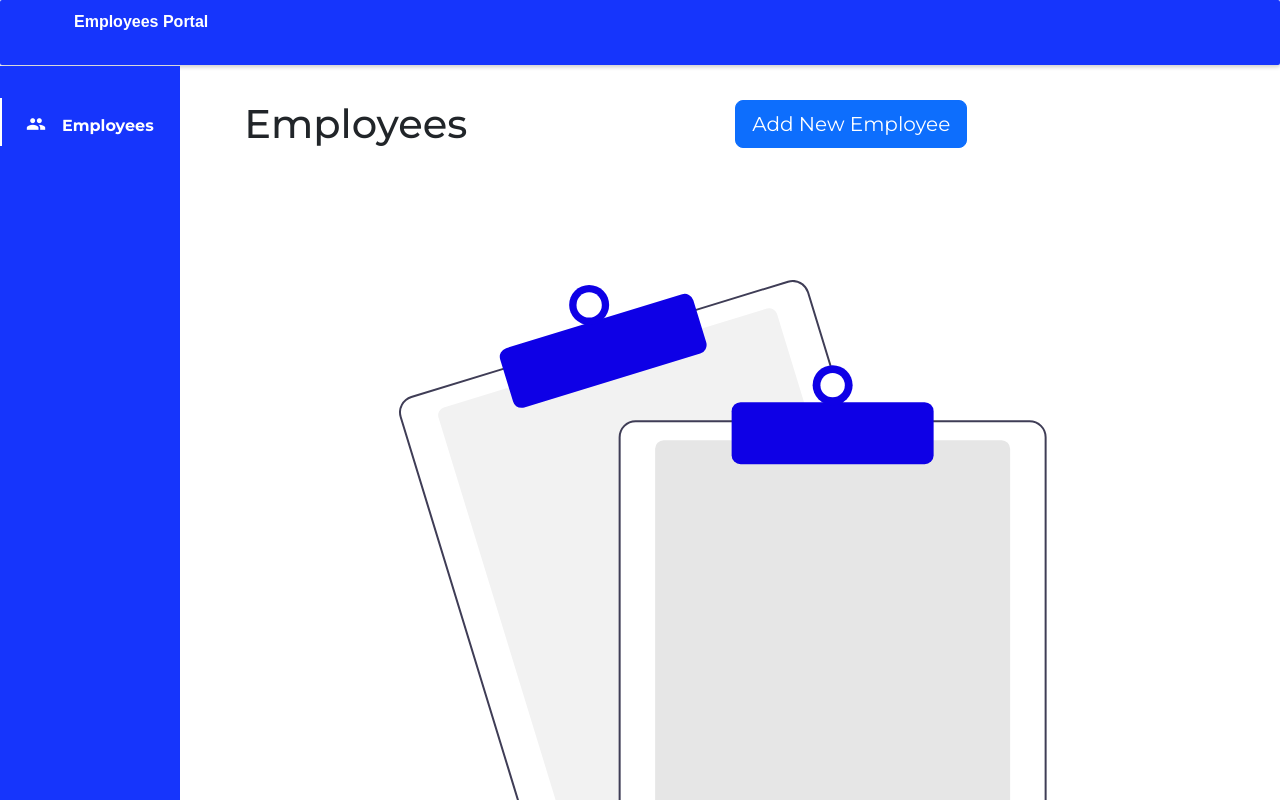
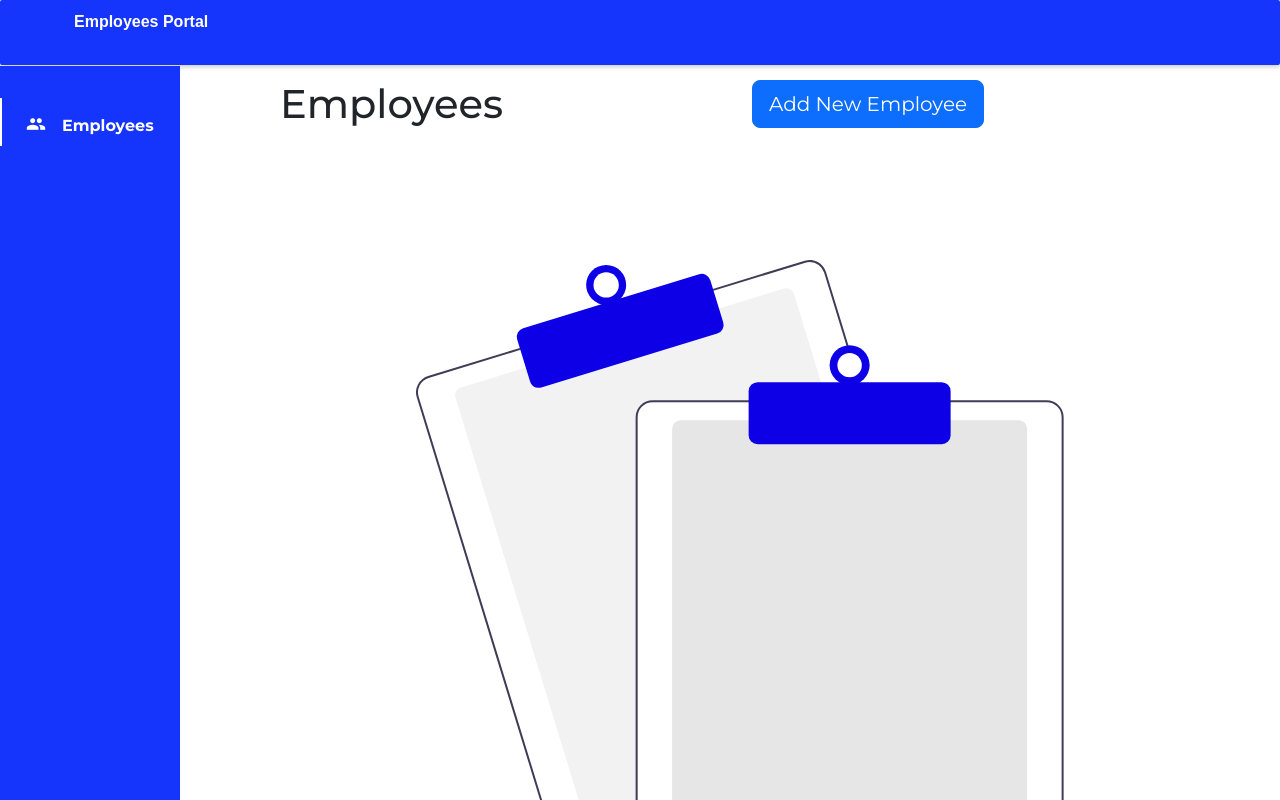
Before and after one commit to SinethembaDlova/employees-portal, a React (Create React App) app: page /employees in a window 1280 px wide. Shown: the top 800 px of the page. Built offline with nearby package versions, Linux system fonts and the light colour scheme; no server answers.

Commit message:
moved container into global styles

```diff
--- a/src/components/Container/index.js
+++ /dev/null
@@ -1,13 +0,0 @@
-import React from 'react';
-import PropTypes from 'prop-types';
-import PageContainer from './index.style';
-
-const Container = ({ children }) => {
-  return <PageContainer> {children}</PageContainer>;
-};
-
-Container.propTypes = {
-  children: PropTypes.node.isRequired,
-};
-
-export default Container;
--- a/src/components/Container/index.style.js
+++ /dev/null
@@ -1,11 +0,0 @@
-import styled from 'styled-components';
-
-const PageContainer = styled.section`
-  height: 100%;
-  padding: 20px 65px;
-  background-color: white;
-  margin: 0 1% 1% 14%;
-  padding-top: 100px;
-`;
-
-export default PageContainer;
--- a/src/globalStyles.js
+++ b/src/globalStyles.js
@@ -10,14 +10,8 @@ const GlobalStyle = createGlobalStyle`
 `;
 
 export const Container = styled.div`
-  width: 100%;
-  max-width: 1300px;
-  margin-right: auto;
-  margin-left: auto;
-  padding: 0 50px;
-  @media screen and (max-width: 960px) {
-    padding: 0 30px;
-  }
+  margin: 0 auto auto 200px;
+  padding: 80px;
 `;
 
 export const MainHeading = styled.h1`
--- a/src/views/employee/create/index.js
+++ b/src/views/employee/create/index.js
@@ -2,7 +2,7 @@ import React, { useContext, useState } from 'react';
 import { useNavigate } from 'react-router-dom';
 import { Row } from 'reactstrap';
 import { EmployeeContext } from '../../../context/EmployeeContext';
-import Container from '../../../components/Container';
+import { Container } from '../../../globalStyles';
 import EmployeeForm from '../../../components/Forms/Employee';
 import Loader from '../../../components/Loader';
 
--- a/src/views/employee/index.js
+++ b/src/views/employee/index.js
@@ -2,7 +2,7 @@ import React, { useContext, useEffect, useState } from 'react';
 import { useNavigate, useParams } from 'react-router-dom';
 import { Row, Col, FormGroup, Label, Input, Button } from 'reactstrap';
 import { EmployeeContext } from '../../context/EmployeeContext';
-import Container from '../../components/Container';
+import { Container } from '../../globalStyles';
 import EmployeeForm from '../../components/Forms/Employee';
 import Loader from '../../components/Loader';
 import Notification from '../../components/Notification';
--- a/src/views/employees/index.js
+++ b/src/views/employees/index.js
@@ -2,7 +2,7 @@ import React, { useContext } from 'react';
 import { Link, useNavigate } from 'react-router-dom';
 import { Row, Col, Button } from 'reactstrap';
 import { EmployeeContext } from '../../context/EmployeeContext';
-import Container from '../../components/Container';
+import { Container } from '../../globalStyles';
 import EmptyState from '../../components/State/Empty';
 import Loader from '../../components/Loader';
 import Notification from '../../components/Notification';
```
